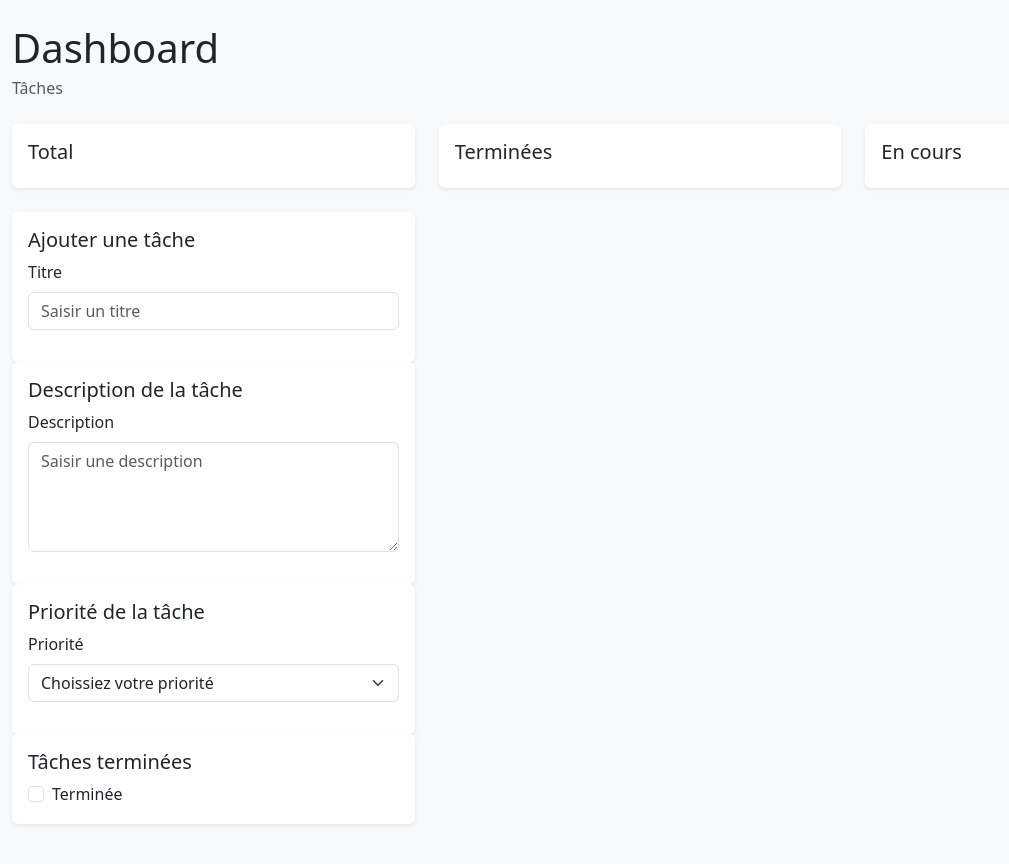
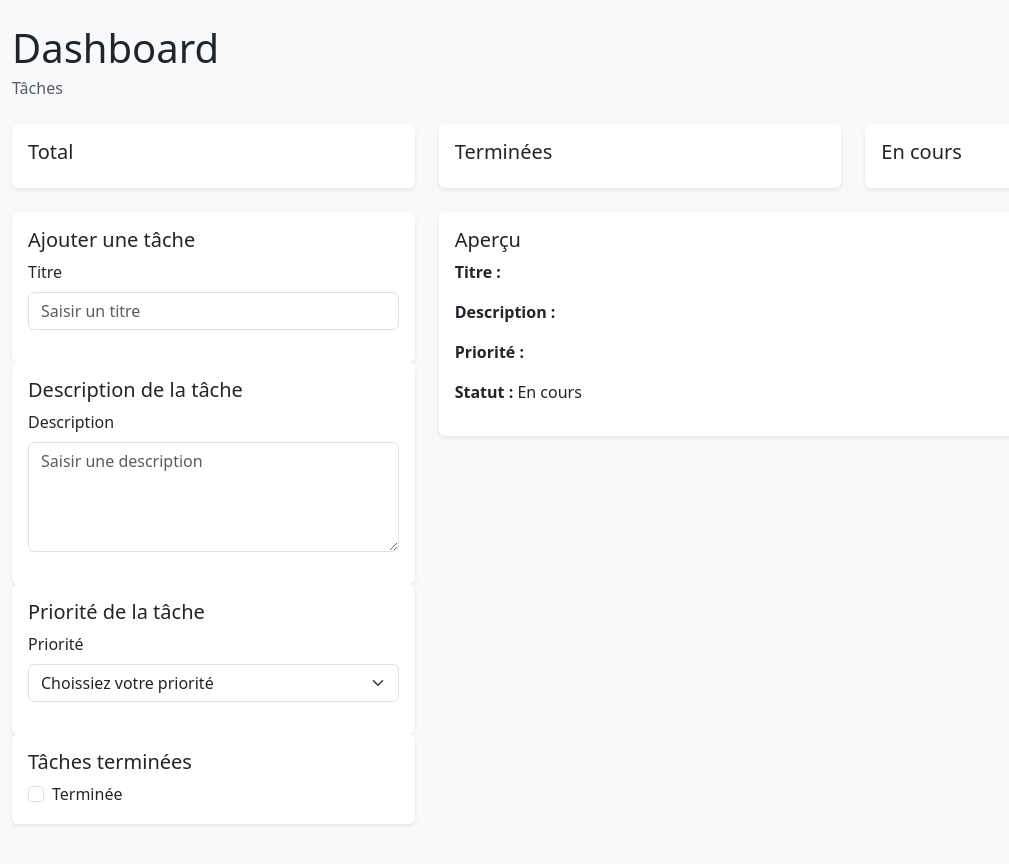
Before and after one commit to Jordandevop/Dashboard_1, a React (Vite) app: page / in a window 1280 px wide. Shown: the top 864 px of the page, without its empty margins (0-1009 px from the left). Built offline with nearby package versions, Linux system fonts and the light colour scheme.

Commit message:
update with formData

```diff
--- a/src/components/TaskDashboard.jsx
+++ b/src/components/TaskDashboard.jsx
@@ -2,16 +2,34 @@ import { useState } from "react";
 import { Row, Col, Card, Form } from "react-bootstrap";
 
 export default function TaskDashboard() {
-  const [title, setTitle] = useState("");
-  const [description, setDescription] = useState("");
-  const [priority, setPriority] = useState("");
-  const PRIORITY_OPTIONS = [
+  // const [title, setTitle] = useState("");
+  // const [description, setDescription] = useState("");
+  // const [priority, setPriority] = useState("");
+    // const [done, setDone] = useState(false);
+
+      const PRIORITY_OPTIONS = [
     { value: "home", label: "Choissiez votre priorité"},
     { value: "low", label: "Basse" },
-    { value: "normale", label: "Normale" },
+    { value: "medium", label: "Normale" },
     { value: "high", label: "Haute" },
   ];
-  const [done, setDone] = useState(false);
+
+  const [formData, setFormData]= useState({
+    title:'',
+    description: '',
+    priority:'',
+    done:false,
+  })
+
+  const handleChange =(e)=>{
+    const { name, value , type , checked}= e.target
+    setFormData({
+      ...formData,
+      [name]: type === 'checkbox' ? checked : value
+    });
+  }
+
+
   return (
     <>
       <div className="mb-4">
@@ -57,8 +75,8 @@ export default function TaskDashboard() {
                     type="text"
                     name="title"
                     placeholder="Saisir un titre"
-                    value={title}
-                    onChange={(e) => setTitle(e.target.value)}
+                    value={formData.title}
+                    onChange={handleChange}
                   />
                 </Form.Group>
               </Form>
@@ -75,8 +93,8 @@ export default function TaskDashboard() {
                   name="description"
                   placeholder="Saisir une description"
                   rows={4}
-                  value={description}
-                  onChange={(e) => setDescription(e.target.value)}
+                  value={formData.description}
+                  onChange={handleChange}
                 />
               </Form.Group>
             </Card.Body>
@@ -90,8 +108,8 @@ export default function TaskDashboard() {
 
                 <Form.Select
                   name="priority"
-                  value={priority}
-                  onChange={(e) => setPriority(e.target.value)}
+                  value={formData.priority}
+                  onChange={handleChange}
                 >
                   {PRIORITY_OPTIONS.map((option) => (
                     <option key={option.value} value={option.value}>
@@ -109,14 +127,26 @@ export default function TaskDashboard() {
               <Card.Title> Tâches terminées</Card.Title>
               <Form.Check
                 type="checkbox"
+                name="done"
                 label="Terminée"
-                checked={done}
-                onChange={(e) => setDone(e.target.checked)}
+                checked={formData.done}
+                onChange={handleChange}
               />
             </Card.Body>
           </Card>
         </Col>
-        <Col lg={8}>{/* Affichage des tâches */}</Col>
+        <Col lg={8}>{/* Affichage des tâches */}
+        <Card className="shadow-sm border-0">
+          <Card.Body>
+            <Card.Title>Aperçu</Card.Title>
+            <p><strong>Titre :</strong>{formData.title}</p>
+            <p><strong>Description : </strong>{formData.description}</p>
+            <p><strong>Priorité : </strong>{formData.priority}</p>
+            <p><strong>Statut : </strong>{ formData.done ? 'Terminée' : 'En cours'}</p>
+          </Card.Body>
+
+        </Card>
+        </Col>
       </Row>
     </>
   );
```
